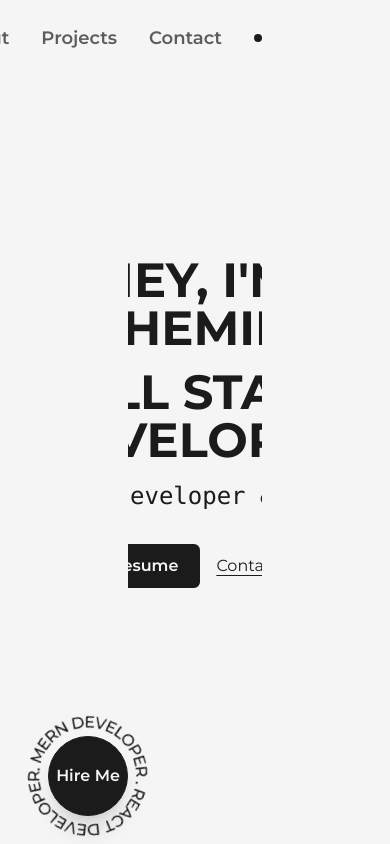
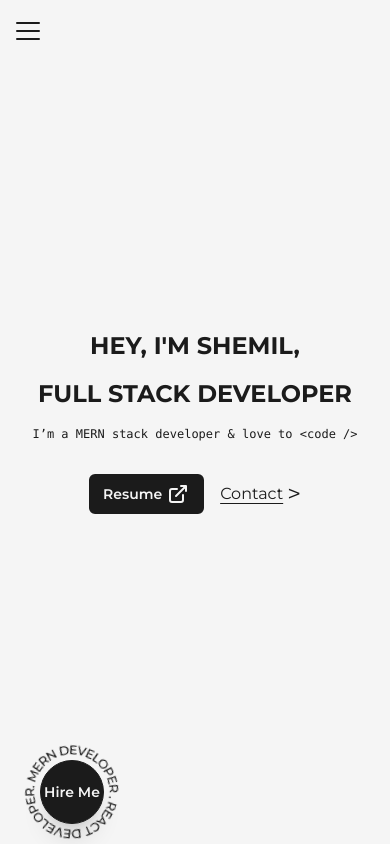
Before and after one commit to shemilkumar/my-portfolio, a Next.js app: page / in a window 390 px wide. Built offline with nearby package versions, Linux system fonts and the light colour scheme.

Commit message:
Configured for Mobile view

```diff
--- a/src/pages/_app.tsx
+++ b/src/pages/_app.tsx
@@ -20,7 +20,7 @@
         <link rel="icon" href="/favicon.ico" />
       </Head>
       <main
-        className={`${montserrat.variable} font-mont min-h-screen bg-light text-dark dark:text-light dark:bg-dark z-0 px-32`}
+        className={`${montserrat.variable} font-mont min-h-screen bg-light text-dark dark:text-light dark:bg-dark z-0 px-32 lg:px-24 md:px-16 sm:px-4`}
       >
         <Layout>
           <Navbar />
--- a/src/pages/about.tsx
+++ b/src/pages/about.tsx
@@ -22,7 +22,7 @@
 
         <div className="grid grid-cols-12 p-24">
           <motion.div
-            className="flex flex-col col-span-6 xl:pl-48 lg:pl-12"
+            className="flex flex-col col-span-6 pl-48 lg:pl-12"
             initial={{ x: -200, opacity: 0 }}
             animate={{ x: 0, opacity: 1 }}
             transition={{ duration: 0.7 }}
@@ -52,7 +52,7 @@
             <Image
               src={coverPhoto}
               alt="coverPhoto"
-              className="h-auto xl:w-1/2 lg:w-full rounded-xl"
+              className="w-1/2 h-auto p-2 border border-solid lg:w-full rounded-xl dark:bg-light border-dark/50"
             />
           </motion.div>
         </div>
--- a/src/pages/index.tsx
+++ b/src/pages/index.tsx
@@ -20,7 +20,10 @@
           <Headline title="Full stack developer" />
         </motion.div>
 
-        <motion.pre className="text-2xl" variants={slowItem}>
+        <motion.pre
+          className="text-2xl lg:text-xl md:text-lg sm:text-base xs:text-xs"
+          variants={slowItem}
+        >
           {`I’m a MERN stack developer & love to <code />`}
         </motion.pre>
 
--- a/tailwind.config.js
+++ b/tailwind.config.js
@@ -49,6 +49,25 @@
           "repeating-radial-gradient(rgba(255,255,255,0.5) 2px,#1b1b1b 4px,#1b1b1b 40px)",
       },
     },
+    screens: {
+      "2xl": { max: "1535px" },
+      // => @media (max-width: 1535px) { ... }
+
+      xl: { max: "1279px" },
+      // => @media (max-width: 1279px) { ... }
+
+      lg: { max: "1023px" },
+      // => @media (max-width: 1023px) { ... }
+
+      md: { max: "767px" },
+      // => @media (max-width: 767px) { ... }
+
+      sm: { max: "639px" },
+      // => @media (max-width: 639px) { ... }
+
+      xs: { max: "479px" },
+      // => @media (max-width: 479px) { ... }
+    },
   },
   plugins: [require("tailwind-scrollbar-hide")],
 };
```
Also changed, not shown: 1 other file (tests, documents, lock files or other folders).
